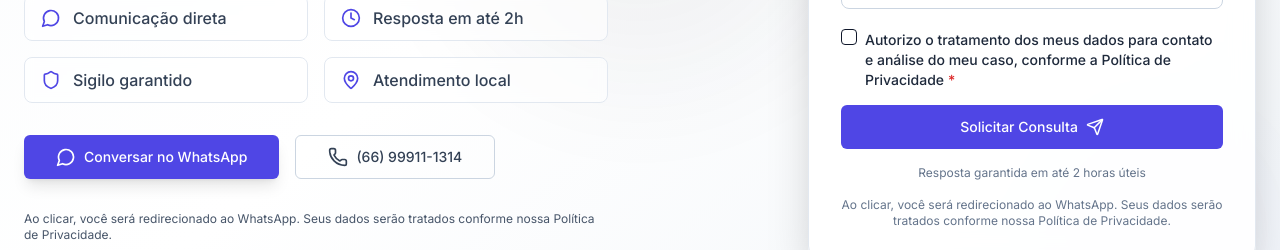
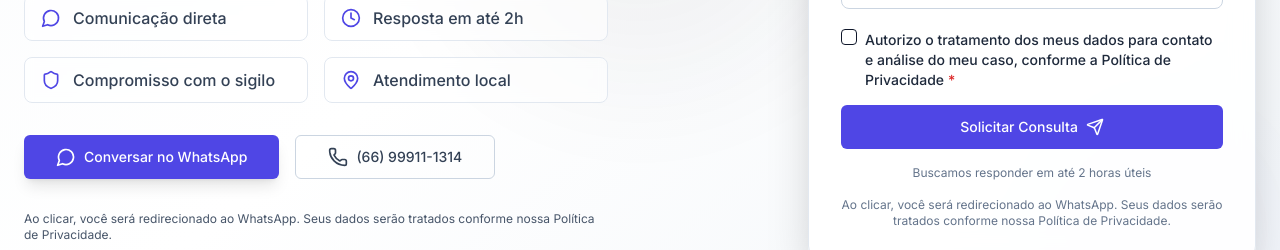
Before and after one commit to xIceWizarDx/Marcelo_Advocacia, a React (Vite) app: page /homepage in a window 1280 px wide. Shown: the part 610-860 px from the top of the page. Built offline with nearby package versions, Linux system fonts and the light colour scheme.

Commit message:
refactor: update wording for confidentiality and quality

```diff
--- a/src/pages/about-marcelo-ba-a/components/MethodologySection.jsx
+++ b/src/pages/about-marcelo-ba-a/components/MethodologySection.jsx
@@ -89,7 +89,7 @@ const MethodologySection = () => {
             Metodologia de Trabalho
           </h2>
           <p className="text-lg text-text-secondary max-w-3xl mx-auto">
-            Um processo estruturado e transparente que garante o melhor resultado
+            Um processo estruturado e transparente que busca o melhor resultado
             para o seu caso, com comunicação clara em cada etapa.
           </p>
         </div>
--- a/src/pages/contact-consultation-hub/components/OfficeLocation.jsx
+++ b/src/pages/contact-consultation-hub/components/OfficeLocation.jsx
@@ -25,7 +25,7 @@ const OfficeLocation = () => {
     { icon: 'Coffee', label: 'Café cortesia' },
     { icon: 'Accessibility', label: 'Acessível para PCD' },
     { icon: 'Shield', label: 'Ambiente seguro' },
-    { icon: 'Clock', label: 'Pontualidade garantida' }
+    { icon: 'Clock', label: 'Compromisso com a pontualidade' }
   ];
 
   const handleDirectionsClick = () => {
--- a/src/pages/homepage/components/HeroSection.jsx
+++ b/src/pages/homepage/components/HeroSection.jsx
@@ -62,7 +62,7 @@ const HeroSection = () => {
               {[
                 { icon: 'MessageCircle', text: 'Comunicação direta' },
                 { icon: 'Clock', text: 'Resposta em até 2h' },
-                { icon: 'Shield', text: 'Sigilo garantido' },
+                { icon: 'Shield', text: 'Compromisso com o sigilo' },
                 { icon: 'MapPin', text: 'Atendimento local' }
               ]?.map((benefit, index) => (
                 <div key={index} className="flex items-center space-x-3 bg-white/60 backdrop-blur-sm px-4 py-3 rounded-lg border border-slate-200">
@@ -175,7 +175,7 @@ const HeroSection = () => {
                 </Button>
 
                 <p className="text-xs text-slate-500 text-center">
-                  Resposta garantida em até 2 horas úteis
+                  Buscamos responder em até 2 horas úteis
                 </p>
                 <p className="text-xs text-slate-500 text-center mt-1">
                   Ao clicar, você será redirecionado ao WhatsApp. Seus dados serão tratados conforme nossa Política de Privacidade.
--- a/src/pages/individual-practice-area-pages/components/PracticeAreaHero.jsx
+++ b/src/pages/individual-practice-area-pages/components/PracticeAreaHero.jsx
@@ -124,7 +124,7 @@ const PracticeAreaHero = ({ practiceArea, onWhatsAppClick, onCallClick }) => {
                     Atendimento Especializado
                   </h3>
                   <p className="text-white/80 font-inter leading-relaxed">
-                    Cada caso é único. Nossa abordagem personalizada garante que você receba a orientação jurídica mais adequada para sua situação específica.
+                    Cada caso é único. Nossa abordagem personalizada busca oferecer a orientação jurídica mais adequada para sua situação específica.
                   </p>
                 </div>
               </div>
--- a/src/pages/practice-areas-overview/components/ConsultationWidget.jsx
+++ b/src/pages/practice-areas-overview/components/ConsultationWidget.jsx
@@ -152,7 +152,7 @@ const ConsultationWidget = () => {
                 <div className="text-center mt-6">
                   <p className="text-sm text-white/80 font-inter">
                     <Icon name="Shield" size={14} className="inline mr-1" />
-                    Consulta inicial com valor acessível • Sigilo profissional garantido
+                    Consulta inicial • Compromisso com o sigilo profissional
                   </p>
                 </div>
               </div>
--- a/src/pages/practice-areas-overview/index.jsx
+++ b/src/pages/practice-areas-overview/index.jsx
@@ -225,7 +225,7 @@ const PracticeAreasOverview = () => {
                 Nossa Metodologia
               </h2>
               <p className="text-lg text-text-secondary font-inter max-w-3xl mx-auto">
-                Um processo estruturado que garante atendimento de qualidade e resultados eficazes
+                Um processo estruturado que busca oferecer atendimento de qualidade e resultados eficazes
               </p>
             </div>
 
```
